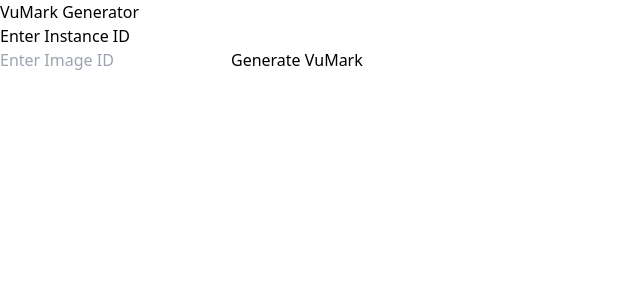
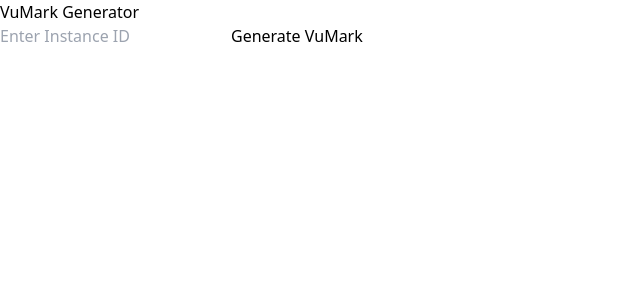
Before and after one commit to Imamsha/VumarkGenerator-UI, a React (Vite) app: page / in a window 1280 px wide. Shown: the top 300 px of the page, without its empty margins (0-640 px from the left). Built offline with nearby package versions, Linux system fonts and the light colour scheme.

Commit message:
placeholdder change

```diff
--- a/src/components/form/VuMarkForm.jsx
+++ b/src/components/form/VuMarkForm.jsx
@@ -69,10 +69,9 @@
       <h1 className="text-3xl font-bold mb-6 text-center text-blue-600">VuMark Generator</h1>
 
       <div className="bg-white shadow-lg rounded-lg p-6 w-full max-w-md">
-        <h2 className="text-xl font-semibold mb-4">Enter Instance ID</h2>
         <input
           type="text"
-          placeholder="Enter Image ID"
+          placeholder="Enter Instance ID"
           value={id}
           onChange={(e) => setId(e.target.value)}
           className="border border-gray-300 rounded p-2 w-full mb-3 focus:outline-none focus:ring-2 focus:ring-blue-500"
```
